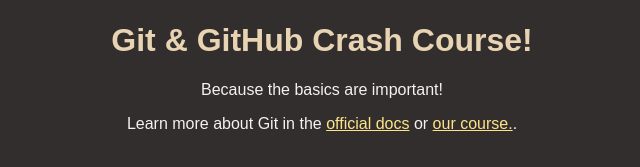
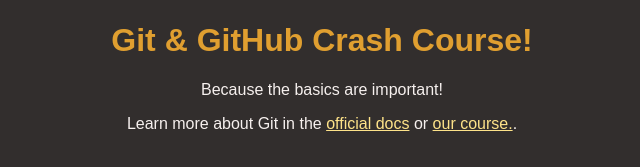
Before and after one commit to areeshalam/github-crash-course, a plain HTML site: page index.html in a window 1280 px wide. Shown: the part 147-314 px from the top of the page, without its empty margins (318-958 px from the left). Drawn offline with Linux system fonts and the light colour scheme.

Commit message:
changed title color

```diff
--- a/styles.css
+++ b/styles.css
@@ -17,7 +17,7 @@ body {
 }
 
 h1 {
-  color: #e8d4b2;
+  color: #e09f30;
 }
 
 a {
```
